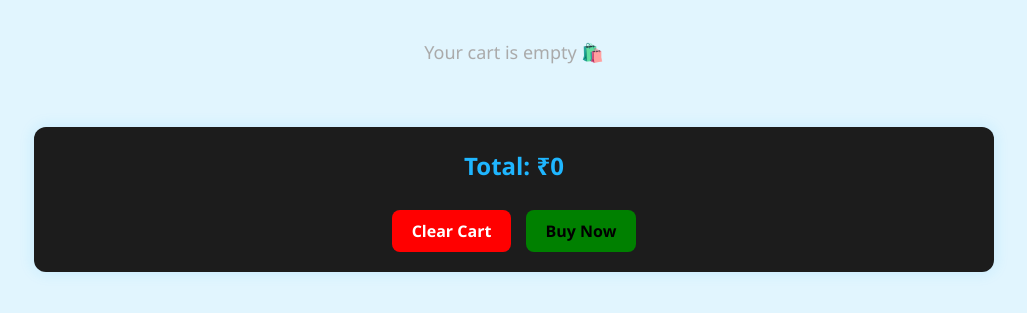
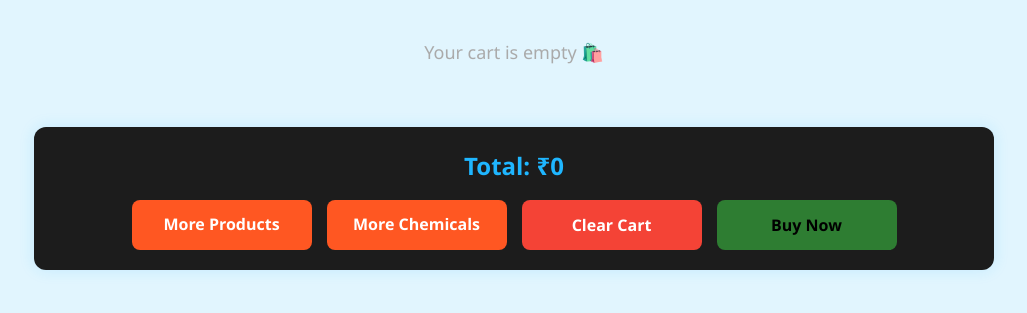
Before and after one commit to anshjw/Microproject, a Flask app: page /cart in a window 1280 px wide. Shown: the part 150-463 px from the top of the page, without its empty margins (126-1153 px from the left). Run offline with Flask 2, Linux system fonts and the light colour scheme.

Commit message:
Updated app

```diff
--- a/static/cart.css
+++ b/static/cart.css
@@ -204,7 +204,7 @@ nav ul li a.active::after {
 }
 
 .summary .clear-cart:hover {
-  background:  red;
+  background: red;
 }
 
 .summary .buy-now {
@@ -274,3 +274,62 @@ footer {
     display: flex;
   }
 }
+
+/* =========================
+   ✅ New: Arrange Buttons Side by Side
+========================= */
+/* Make all summary buttons uniform */
+.summary-buttons {
+  display: flex;
+  justify-content: center;
+  align-items: center;   /* ✅ ensures vertical alignment */
+  gap: 15px;             /* space between buttons */
+  flex-wrap: nowrap;     /* keeps them in one line */
+  margin-top: 15px;
+}
+
+/* Ensure all buttons and links align uniformly */
+.summary-buttons a,
+.summary-buttons button {
+  display: flex;
+  align-items: center;
+  justify-content: center;
+  height: 50px;
+  width: 180px;           /* ✅ same width for all */
+  font-size: 16px;
+  font-weight: 600;
+  border-radius: 8px;
+  border: none;
+  cursor: pointer;
+  transition: all 0.3s ease;
+  text-decoration: none;
+  color: #fff;
+  box-sizing: border-box;
+}
+
+/* Button colors */
+.summary-buttons .goto-cart {
+  background: #ff5722;
+}
+.summary-buttons .goto-cart:hover {
+  background: #e64a19;
+}
+
+.summary-buttons .clear-cart {
+  background: #f44336;
+}
+.summary-buttons .clear-cart:hover {
+  background: #d32f2f;
+}
+
+.summary-buttons .buy-now {
+  background: #2e7d32;
+}
+.summary-buttons .buy-now:hover {
+  background: #1b5e20;
+}
+.summary-buttons a,
+.summary-buttons button {
+  margin: 0;
+  vertical-align: middle;
+}
--- a/templates/cart.html
+++ b/templates/cart.html
@@ -26,13 +26,17 @@
 
   <div class="cart-container">
     <div id="cart-items"></div>
-
     <div class="summary">
       <h2>Total: <span id="total-price">₹0</span></h2>
-      <button class="clear-cart" onclick="clearCart()">Clear Cart</button>
-      <button class="buy-now" onclick="buyNow()">Buy Now</button>
+      <div class="summary-buttons">
+        <a href="{{ url_for('products') }}" class="goto-cart">More Products</a>
+        <a href="{{ url_for('chemicals') }}" class="goto-cart">More Chemicals</a>
+        <button class="clear-cart" onclick="clearCart()">Clear Cart</button>
+        <button class="buy-now" onclick="buyNow()">Buy Now</button>
+      </div>
     </div>
   </div>
+
 
   <script>
     let cart = JSON.parse(localStorage.getItem("cart")) || [];
```
Also changed, not shown: 5 other files.
